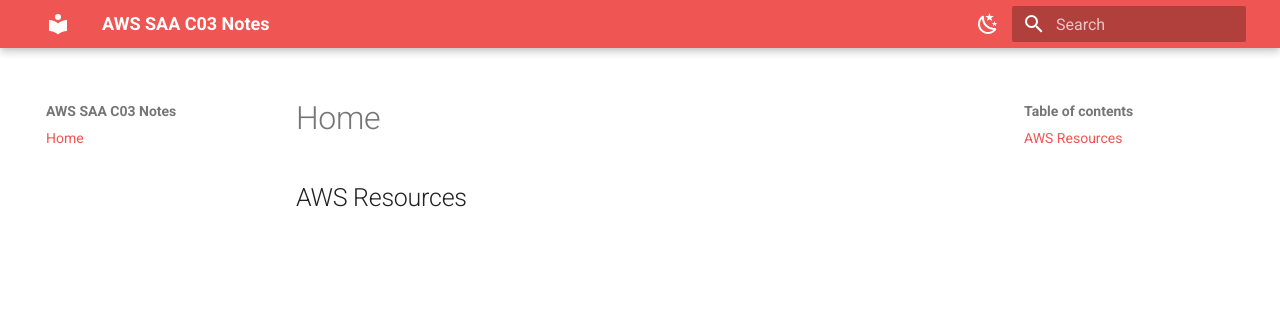
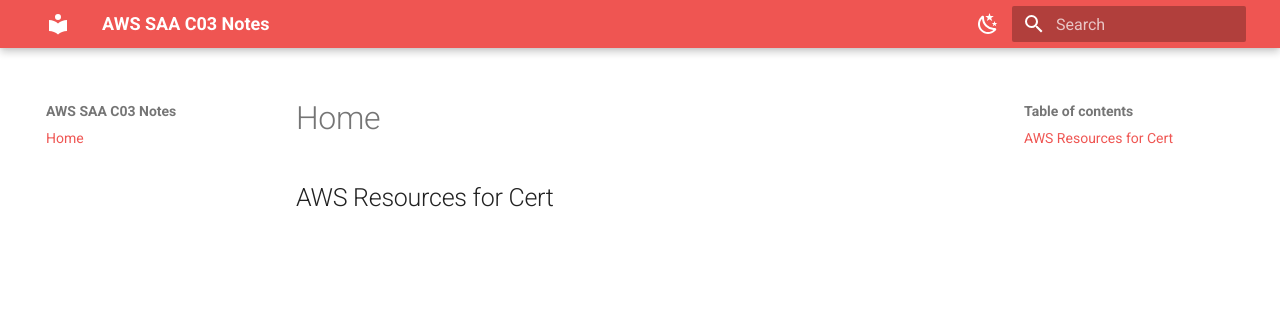
Before and after one commit to vcherx/aws-saa-c03-guide, an MkDocs documentation site: the page built from docs/index.md, in a window 1280 px wide. Shown: the top 322 px of the page. Built offline with MkDocs 1.6.1 and Material for MkDocs 9.7.7, drawn with Linux system fonts in a browser that asks for light colours.

```diff
--- a/docs/index.md
+++ b/docs/index.md
@@ -1,2 +1,2 @@
 # Home
-## AWS Resources
+## AWS Resources for Cert
```
